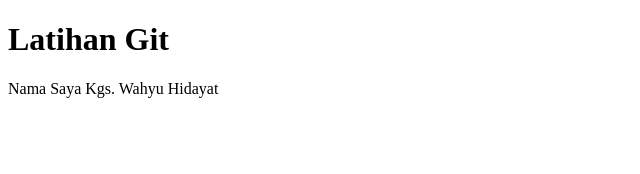
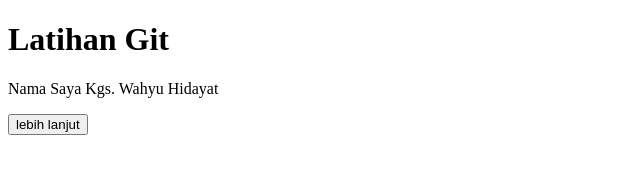
Before and after one commit to kgswhy/latihanGIT, a plain HTML site: page index.html in a window 1280 px wide. Shown: the whole page, without its empty margins (0-640 px from the left). Drawn offline with Linux system fonts and the light colour scheme.

Commit message:
mengubah index.html dari komputer

```diff
--- a/index.html
+++ b/index.html
@@ -9,5 +9,6 @@
 <body>
     <h1>Latihan Git</h1>
     <p>Nama Saya Kgs. Wahyu Hidayat</p>
+    <button>lebih lanjut</button>
 </body>
 </html>
```
